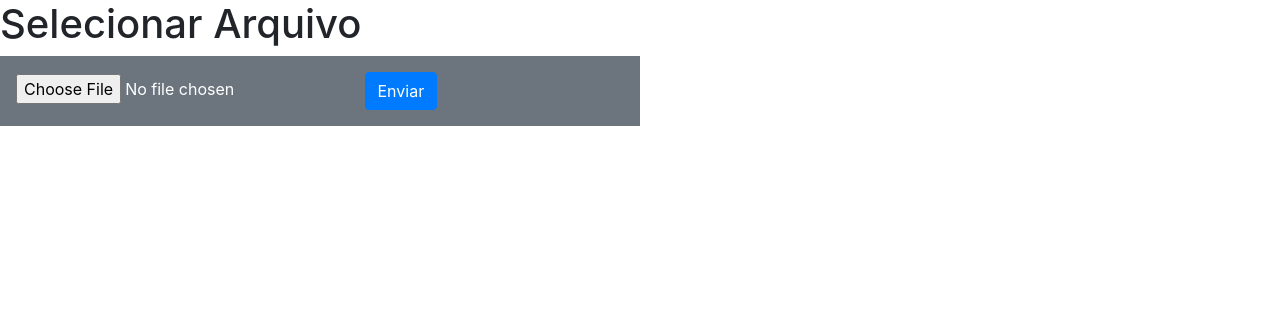
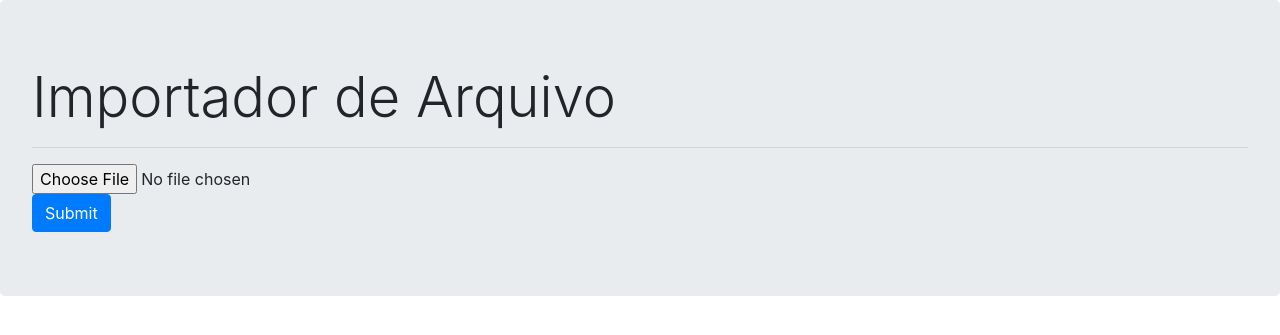
Before and after one commit to leoamoedo10/AppFlask, a Flask app: page / in a window 1280 px wide. Shown: the top 335 px of the page. Run offline with Flask 2, Linux system fonts and the light colour scheme; some libraries are stand-ins or nearby versions.

Commit message:
Version 2.0.1

```diff
--- a/template/index.html
+++ b/template/index.html
@@ -17,13 +17,15 @@
     <script src="node_modules/popper.js/dist/popper.js"></script>
     <script src="node_modules/bootstrap/dist/js/bootstrap.js"></script>
 
-    <h1>Selecionar Arquivo</h1>
-    <div class="w-50 p-3 bg-secondary text-white">
-    <form action="/" method="POST" enctype=multipart/form-data>
-        <input type="file" name='file' enctype=multipart/form-data>
-        <input type=submit value=Enviar class="btn btn-primary">
+    <div class="jumbotron">
+        <h1 class="display-4">Importador de Arquivo</h1>
+        <hr class="my-3">
+        <form action="/" method="POST" enctype=multipart/form-data>
+            <input type="file" name='file' enctype=multipart/form-data><br>
+            <input type=submit class="btn btn-primary">
+        </form>
     </div>
-    </form>
+
     {% with messages = get_flashed_messages() %}
         {% if messages %}
             <ul class=flashes>
@@ -33,5 +35,6 @@
             </ul>
         {% endif %}
     {% endwith %}
+
 </body>
 </html>
```
Also changed, not shown: 2 other files.
